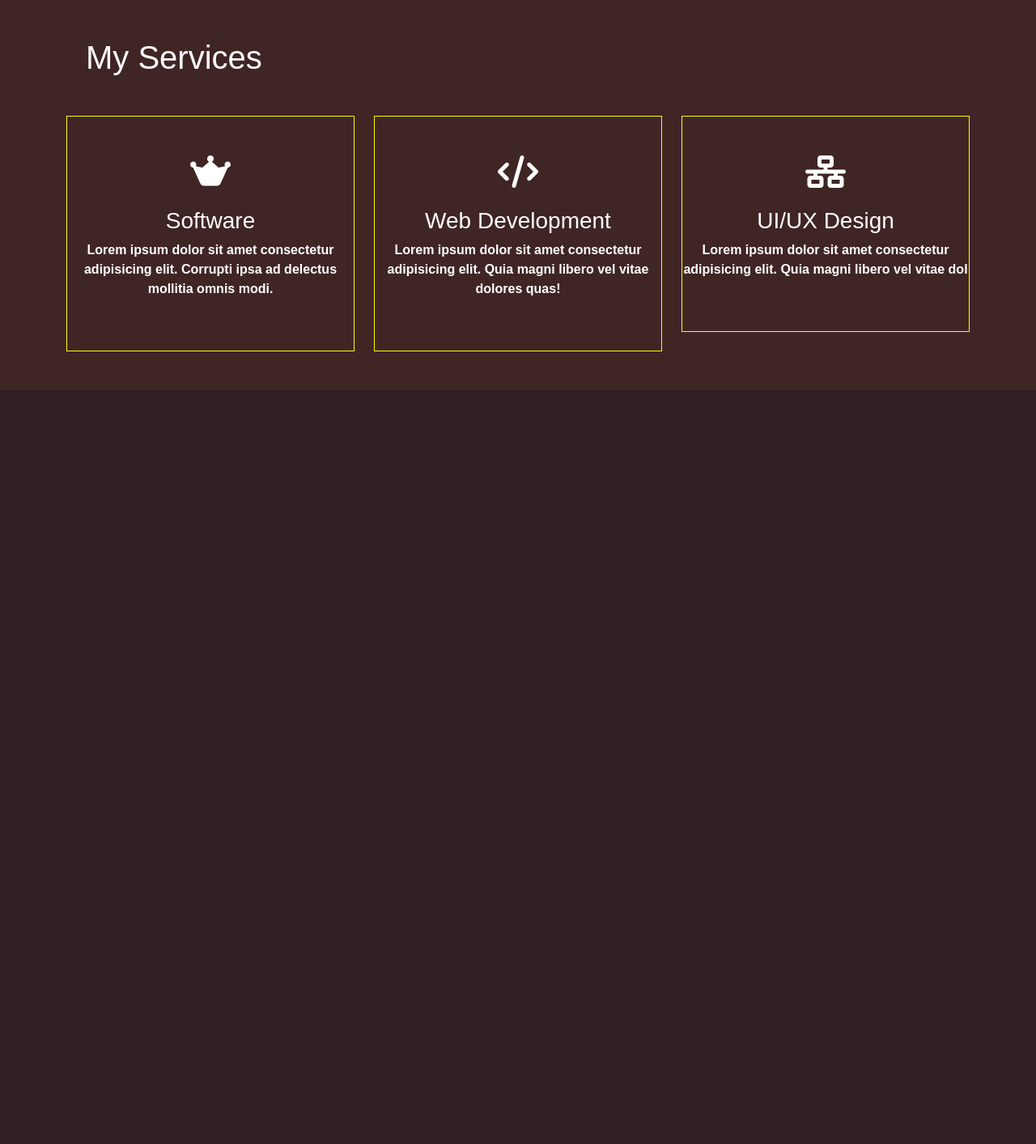
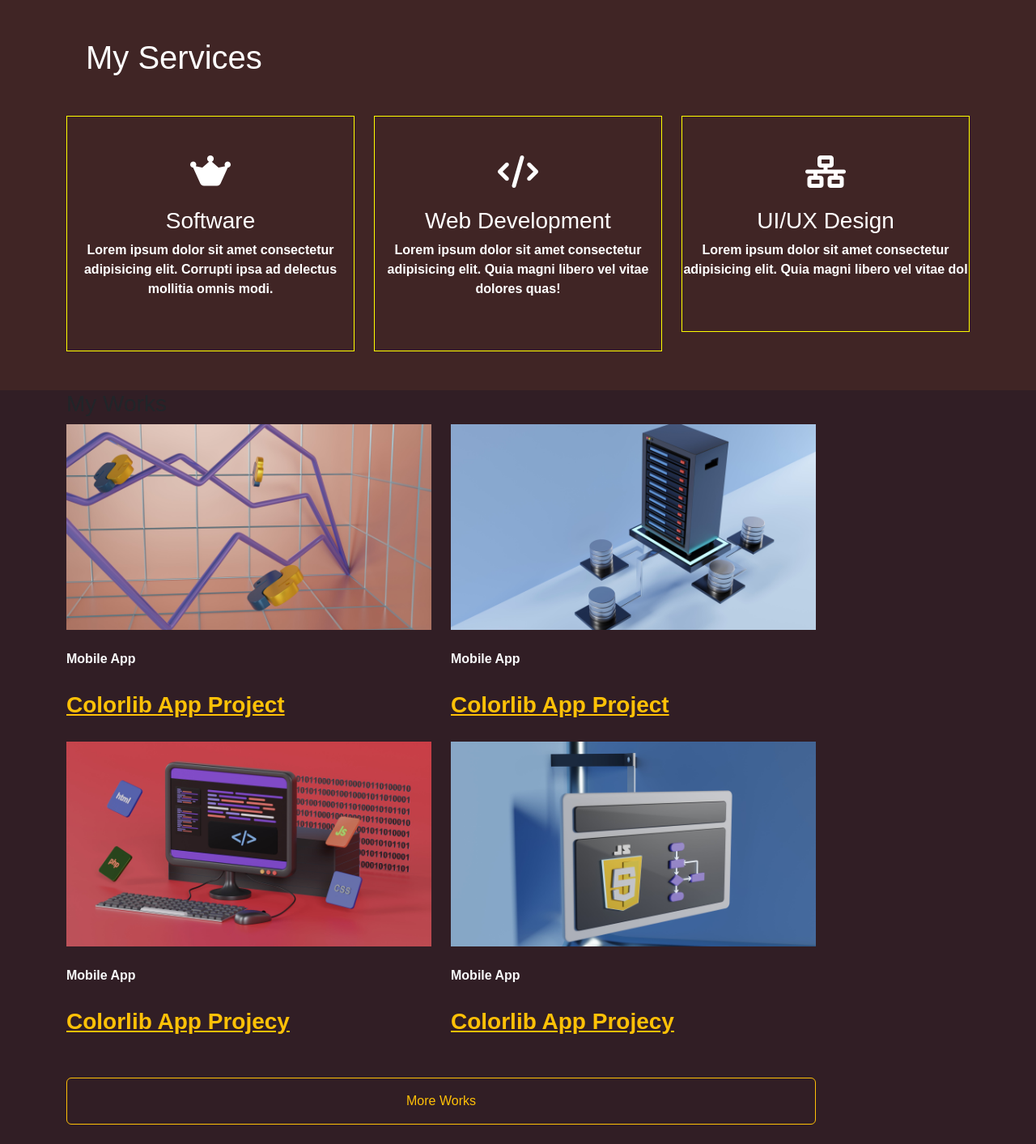
Before and after one commit to nvzt13/Portfolyo, a PHP site: page / in a window 1280 px wide. Shown: the part 1092-2505 px from the top of the page at 81% size. Before the commit the page ends 1574 px from the top, so only its background shows below. Run offline with PHP 8.4, Linux system fonts and the light colour scheme; some libraries are stand-ins or nearby versions.

Commit message:
completed gallery area

```diff
--- a/index.html
+++ b/index.html
@@ -154,6 +154,74 @@
     </div>
       <!-------------------Services Area End ---------------------->
 
+      <!------------------Gallery Area Start ---------------------->
+
+      <div class="gallery_area">
+        <div class="container">
+          <div class="row">
+            <div class="col-xl-12">
+              <div class="section_title">
+                <h3> My Works</h3>
+              </div>
+            </div>
+          </div>
+          <div class="row">
+            <div class="col-xl-10">
+              <div class="row">
+                <div class="col-xl-6 col-lg-6 col-md-6">
+                  <div class="single_gallery">
+                    <div class="photo mb-4">
+                      <img src="./image/phyton.jpg" width="100%" height="aouto" alt="">
+                    </div>
+                    <div class="gallery_header ">
+                      <span class="text-light"> Mobile App </span> <br>
+                      <a href="#" class="d-block text-warning my-4 fs-3"> Colorlib App Project</a>
+                    </div>
+                  </div>
+                  <div class="single_gallery">
+                    <div class="photo mb-4">
+                      <img src="./image/frontend_1.jpg" width="100%" alt="">
+                    </div>
+                    <div class="galley_header">
+                      <span class="text-light"> Mobile App</span> <br>
+                      <a href="#" class="d-block text-warning my-4 fs-3"> Colorlib App Projecy</a>
+                    </div>
+                  </div>
+                </div>
+                <div class="col-xl-6 col-lg-6 col-md-6">
+                  <div class="single_gallery">
+                    <div class="photo mb-4">
+                      <img src="./image/database.jpg" width="100%" height="aouto" alt="">
+                    </div>
+                    <div class="gallery_header ">
+                      <span class="text-light"> Mobile App </span> <br>
+                      <a href="#" class="d-block text-warning my-4 fs-3"> Colorlib App Project</a>
+                    </div>
+                  </div>
+                  <div class="single_gallery">
+                    <div class="photo mb-4">
+                      <img src="./image/frontend_2.jpg" width="100%" alt="">
+                    </div>
+                    <div class="galley_header">
+                      <span class="text-light"> Mobile App</span> <br>
+                      <a href="#" class="d-block text-warning my-4 fs-3"> Colorlib App Projecy</a>
+                    </div>
+                  </div>
+                </div>
+              </div>
+              <div class="row">
+                <div class="col-lg-12">
+                  <div class="more_works d-grid gap-2 py-4">
+                    <button class="btn btn-outline-warning p-3"> More Works</button>
+                  </div>
+                </div>
+              </div>
+            </div>
+          </div>
+        </div>
+      </div>
+
+      <!------------------ Gallery Area End ------------------------>
     <script
   src="https://cdn.jsdelivr.net/npm/@popperjs/core@2.11.8/dist/umd/popper.min.js"
       integrity="sha384-I7E8VVD/ismYTF4hNIPjVp/Zjvgyol6VFvRkX/vR+Vc4jQkC+hVqc2pM8ODewa9r"
--- a/sass/style.scss
+++ b/sass/style.scss
@@ -34,3 +34,6 @@
 .single_services{
     border:1px solid yellow;
 }
+.gallery_area{
+    background-color: #311E25;
+}
```
Also changed, not shown: sass/style.css, 1 other file.
